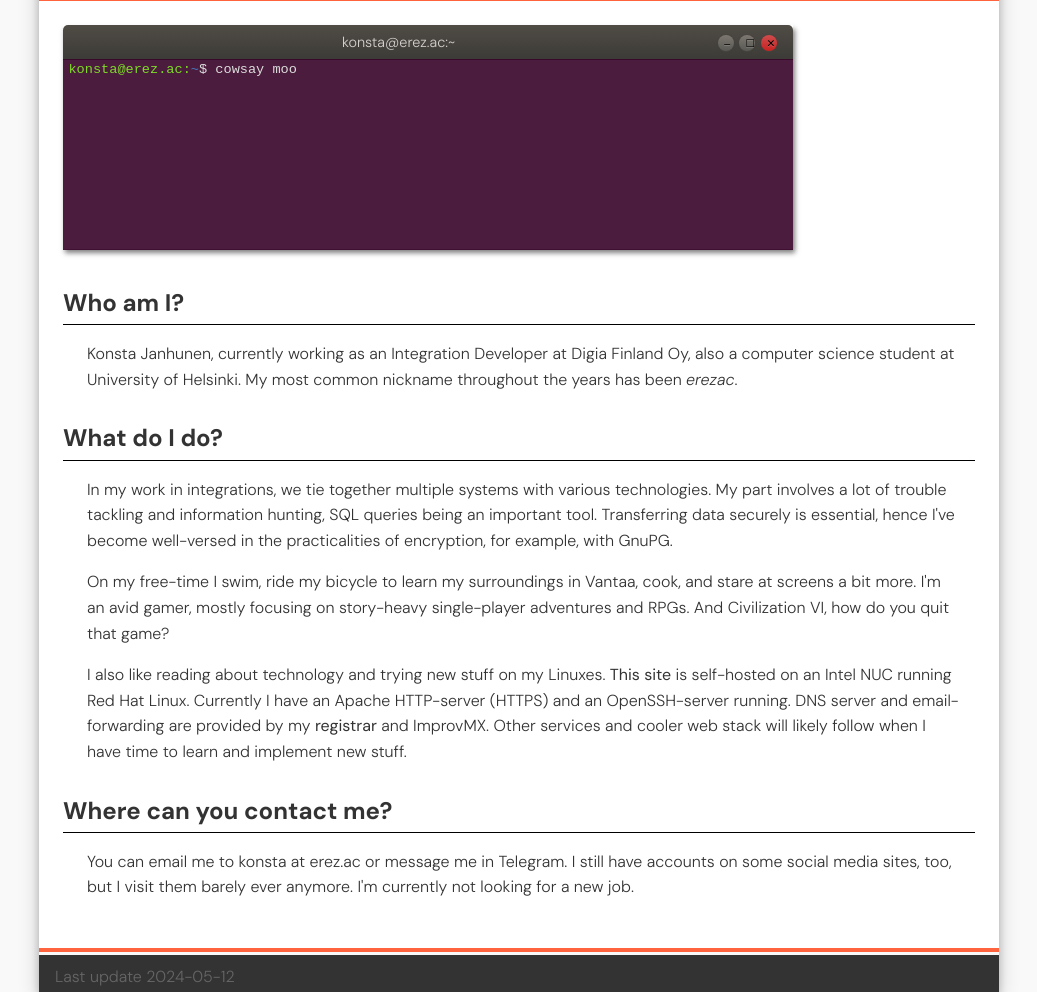
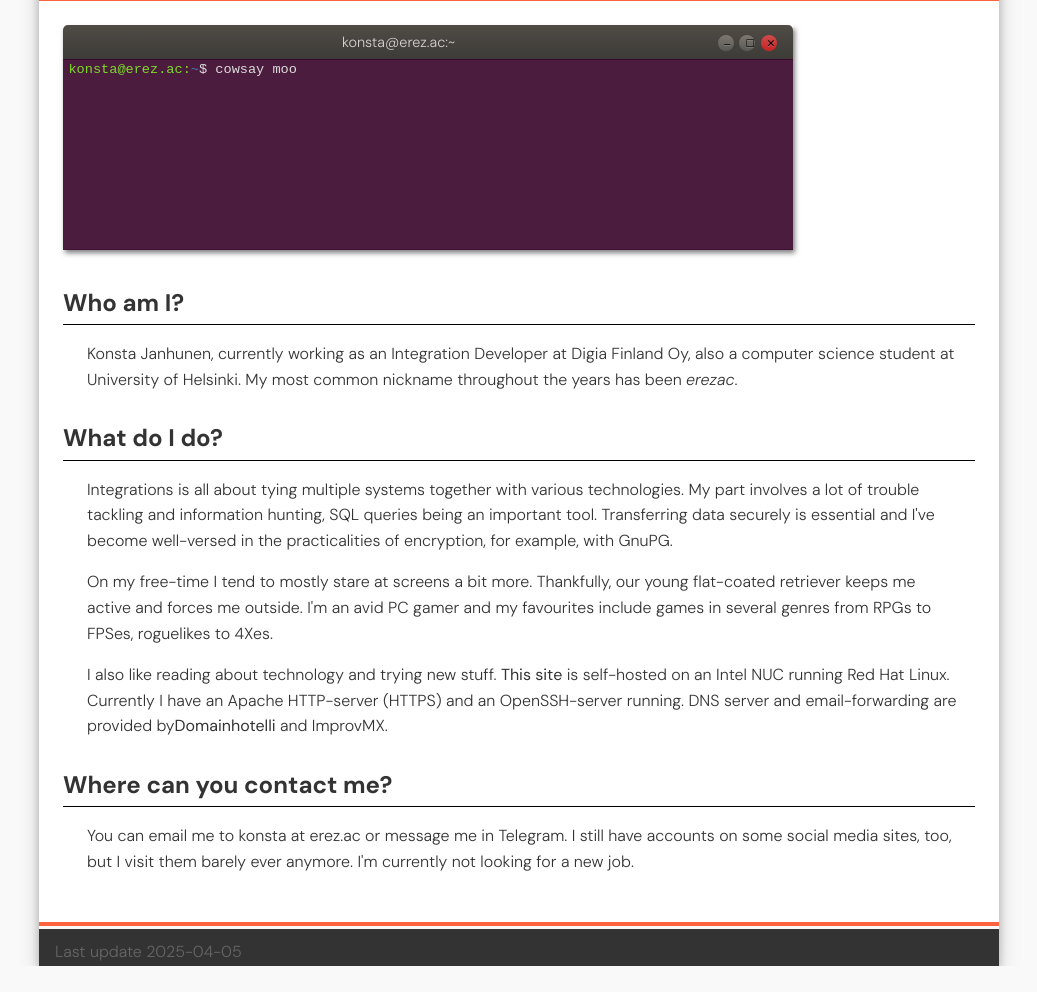
Before and after one commit to kvjanhun/web, a plain HTML site: page index.html in a window 1280 px wide. Shown: the part 94-1086 px from the top of the page, without its empty margins (121-1158 px from the left). After the commit the page ends 1060 px from the top, so only its background shows below. Drawn offline with Linux system fonts and the light colour scheme.

Commit message:
Update text content

```diff
--- a/index.html
+++ b/index.html
@@ -43,15 +43,23 @@
             <div class="text_block">
                 <h2>Who am I?</h2>
                 <div class="content" id="who">
-                    <p>Konsta Janhunen, currently working as an Integration Developer at Digia Finland Oy, also a computer science student at University of Helsinki. My most common nickname throughout the years has been <em>erezac</em>.</p>
+                    <p>Konsta Janhunen, currently working as an Integration Developer at Digia Finland Oy,
+                    also a computer science student at University of Helsinki. My most common nickname
+                    throughout the years has been <em>erezac</em>.</p>
                 </div>
             </div>
             <div class="text_block">
                 <h2>What do I do?</h2>
                 <div class="content" id="what">
-                    <p>In my work in integrations, we tie together multiple systems with various technologies. My part involves a lot of trouble tackling and information hunting, SQL queries being an important tool. Transferring data securely is essential, hence I've become well-versed in the practicalities of encryption, for example, with GnuPG.</p>
-                    <p>On my free-time I swim, ride my bicycle to learn my surroundings in Vantaa, cook, and stare at screens a bit more. I'm an avid gamer, mostly focusing on story-heavy single-player adventures and RPGs. And Civilization VI, how do you quit that game?</p>
-                    <p>I also like reading about technology and trying new stuff on my Linuxes. <a href="https://github.com/kvjanhun/web">This site</a> is self-hosted on an Intel NUC running Red Hat Linux. Currently I have an Apache HTTP-server (HTTPS) and an OpenSSH-server running. DNS server and email-forwarding are provided by my <a href="https://www.domainhotelli.fi/domain/nimipalvelu-dns">registrar</a> and ImprovMX. Other services and cooler web stack will likely follow when I have time to learn and implement new stuff.</p>
+                    <p>Integrations is all about tying multiple systems together with various technologies.
+                    My part involves a lot of trouble tackling and information hunting, SQL queries being an important tool.
+                    Transferring data securely is essential and I've become well-versed in the practicalities of encryption,
+                    for example, with GnuPG.</p>
+                    <p>On my free-time I tend to mostly stare at screens a bit more. Thankfully, our young flat-coated retriever
+                    keeps me active and forces me outside. I'm an avid PC gamer and my favourites include games in several genres from
+                    RPGs to FPSes, roguelikes to 4Xes.</p>
+                    <p>I also like reading about technology and trying new stuff. <a href="https://github.com/kvjanhun/web">This site</a>
+                    is self-hosted on an Intel NUC running Red Hat Linux. Currently I have an Apache HTTP-server (HTTPS) and an OpenSSH-server running. DNS server and email-forwarding are provided by<a href="https://www.domainhotelli.fi/domain/nimipalvelu-dns">Domainhotelli</a> and ImprovMX.</p>
                 </div>
             </div>
             <div class="text_block" id="where">
@@ -62,7 +70,7 @@
             </div>
         </div>
         <div class="bottom">
-            Last update 2024-05-12
+            Last update 2025-04-05
         </div>
     </div>
 </body>
```
